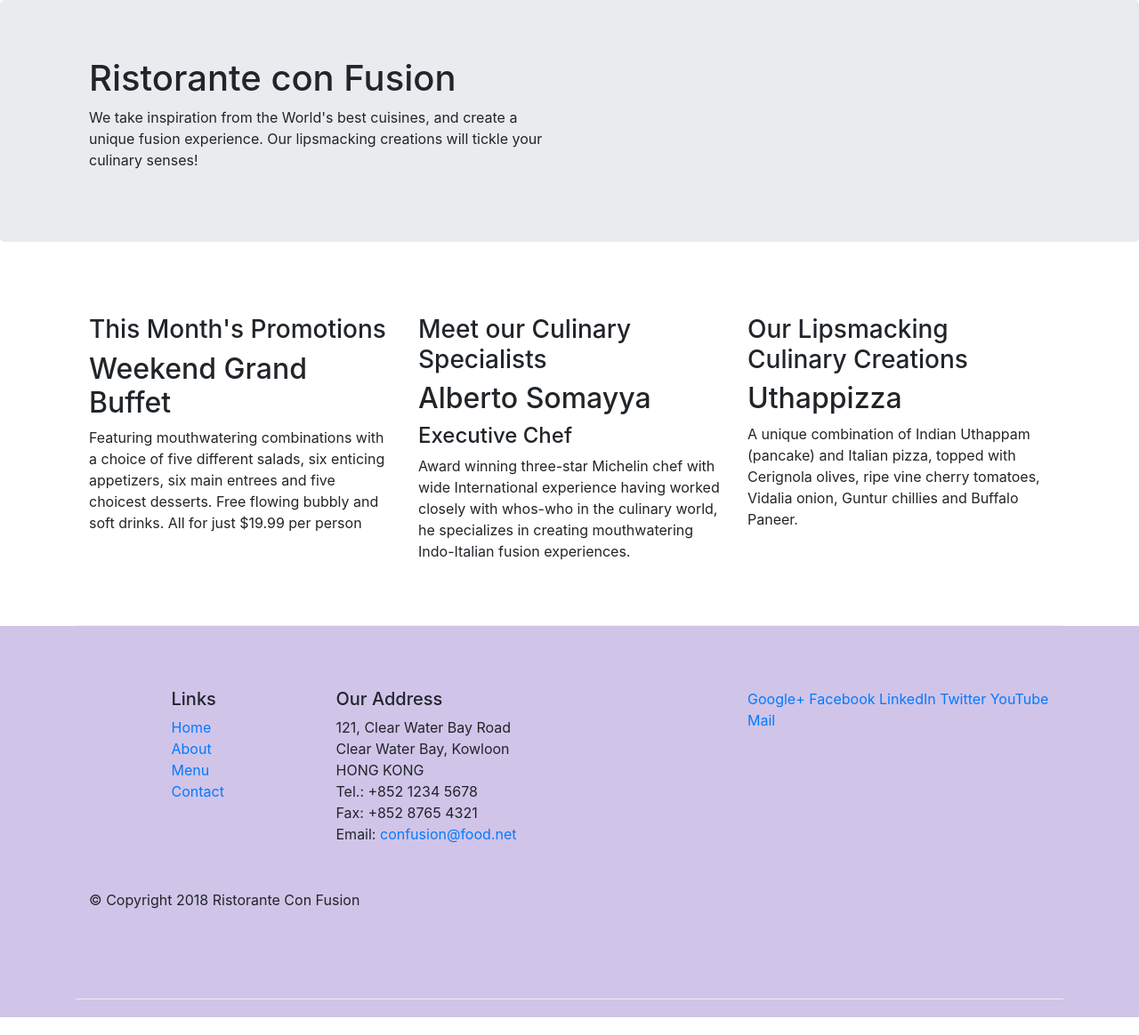
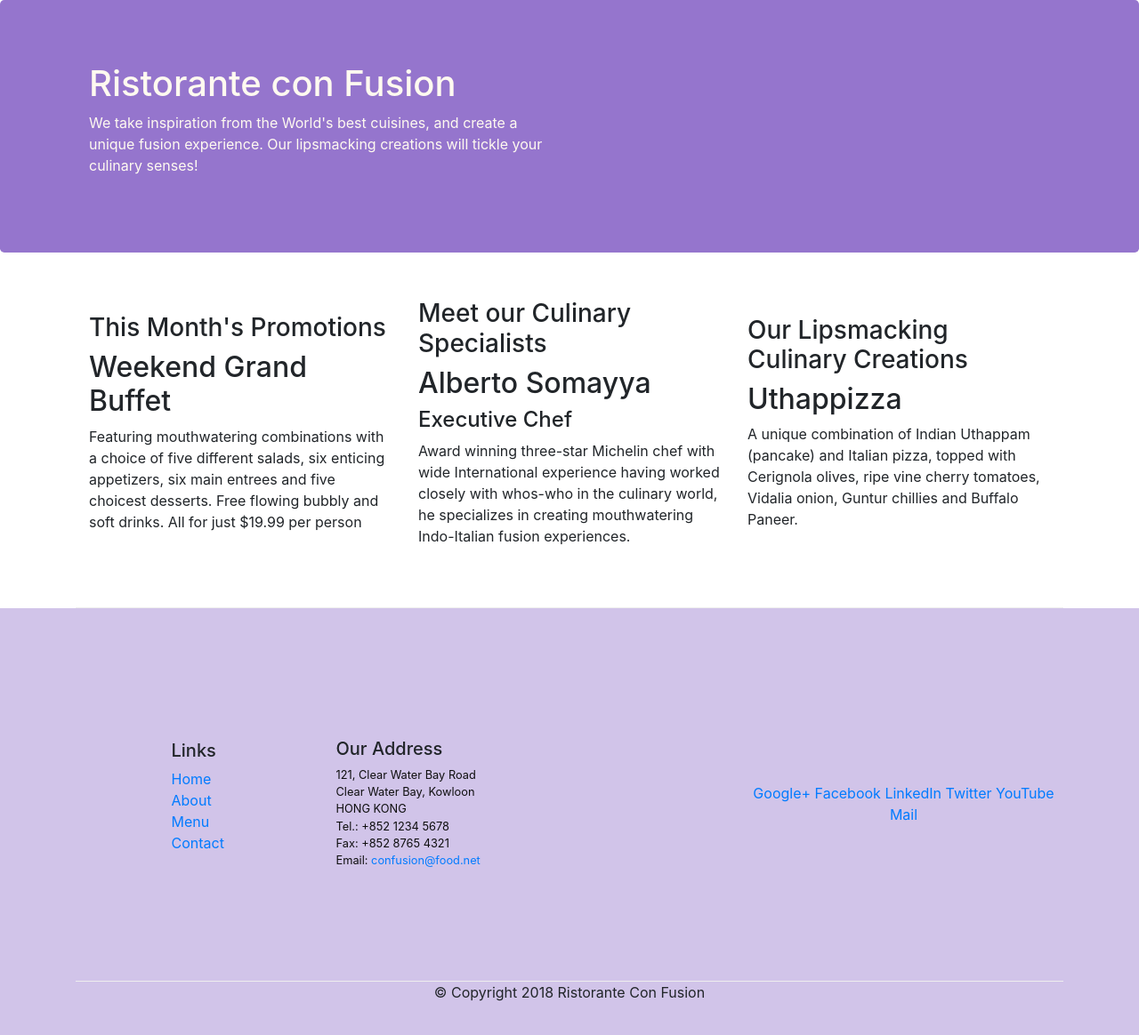
Before and after one commit to nhat2211/reactjs, a website: page index.html in a window 1280 px wide. Shown: the whole page at 89% size. Drawn offline with nearby package versions, Linux system fonts and the light colour scheme.

Commit message:
update css

```diff
--- a/css/styles.css
+++ b/css/styles.css
@@ -15,3 +15,20 @@
     margin: 0px auto;
     padding: 20px 0px 20px 0px;
 }
+
+.jumbotron{
+    padding: 70px 30px 70px 30px;
+    margin: 0px auto;
+    background: #9575CD;
+    color: floralwhite;
+}
+
+.address{
+    font-size: 80%;
+    margin:0px;
+    color: #0f0f0f;
+}
+
+.social{
+    width: 351px;
+}
--- a/index.html
+++ b/index.html
@@ -33,7 +33,7 @@
 
     <div class="container">
 
-        <div class="row row-content">
+        <div class="row row-content align-items-center">
             <div class="col-sm-4 order-sm-last col-md-4">
                 <div>
                     <h3>Our Lipsmacking Culinary Creations</h3>
@@ -74,7 +74,7 @@
 
     <footer class="footer">
         <div class="container">
-            <div class="row row-content">
+            <div class="row row-content align-items-center">
                 <div class="col-4 offset-1 col-sm-2">
                     <h5>Links</h5>
                     <ul class="list-unstyled">
@@ -86,7 +86,7 @@
                 </div>
                 <div class="col-7 col-sm-5">
                     <h5>Our Address</h5>
-                    <address>
+                    <address class="address">
 		              121, Clear Water Bay Road<br>
 		              Clear Water Bay, Kowloon<br>
 		              HONG KONG<br>
@@ -95,8 +95,8 @@
 		              Email: <a href="mailto:confusion@food.net">confusion@food.net</a>
 		           </address>
                 </div>
-                <div class="col-12 col-sm-4">
-                    <div>
+                <div class="col-12 col-sm-4 align-self-center">
+                    <div class="text-center social">
                         <a href="http://google.com/+">Google+</a>
                         <a href="http://www.facebook.com/profile.php?id=">Facebook</a>
                         <a href="http://www.linkedin.com/in/">LinkedIn</a>
@@ -105,12 +105,18 @@
                         <a href="mailto:">Mail</a>
                     </div>
                 </div>
-                <div class="col-auto">
-                    <div>
-                        <p>© Copyright 2018 Ristorante Con Fusion</p>
-                    </div>
-               </div>
+
            </div>
+
+           <div class="row justify-content-center">
+            <div class="col-auto">
+                <div>
+                    <p>© Copyright 2018 Ristorante Con Fusion</p>
+                </div>
+           </div>
+
+           </div>
+
 
         </div>
     </footer>
```
